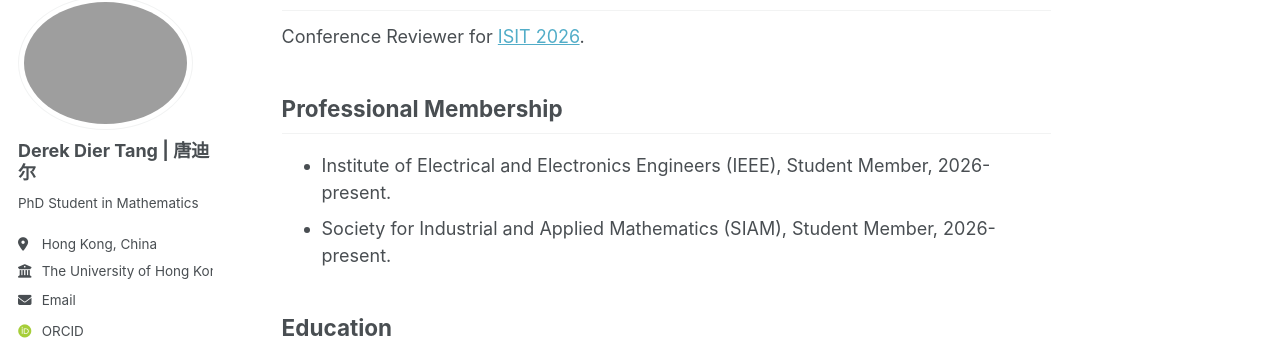
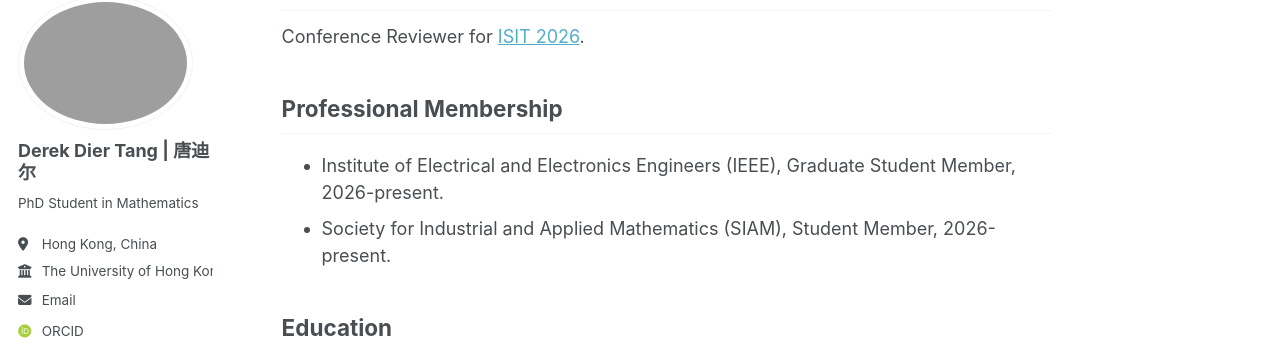
Before and after one commit to TangDier03/tangdier03.github.io, a Jekyll site: the page built from _pages/about.md, in a window 1280 px wide and 900 px high, scrolled down 572 px. Shown: the part 105-453 px from the top of the window. Built offline with Jekyll 4.4.1, drawn with Linux system fonts in a browser that asks for light colours; some web fonts are replaced; a script bundle is joined from its source files by our own code; library files that are not in the unit come from our copies.

Commit message:
Update about.md

```diff
--- a/_pages/about.md
+++ b/_pages/about.md
@@ -30,7 +30,7 @@
 
 ## Professional Membership
 
-- Institute of Electrical and Electronics Engineers (IEEE), Student Member, 2026-present.
+- Institute of Electrical and Electronics Engineers (IEEE), Graduate Student Member, 2026-present.
 - Society for Industrial and Applied Mathematics (SIAM), Student Member, 2026-present.
 
 
```
